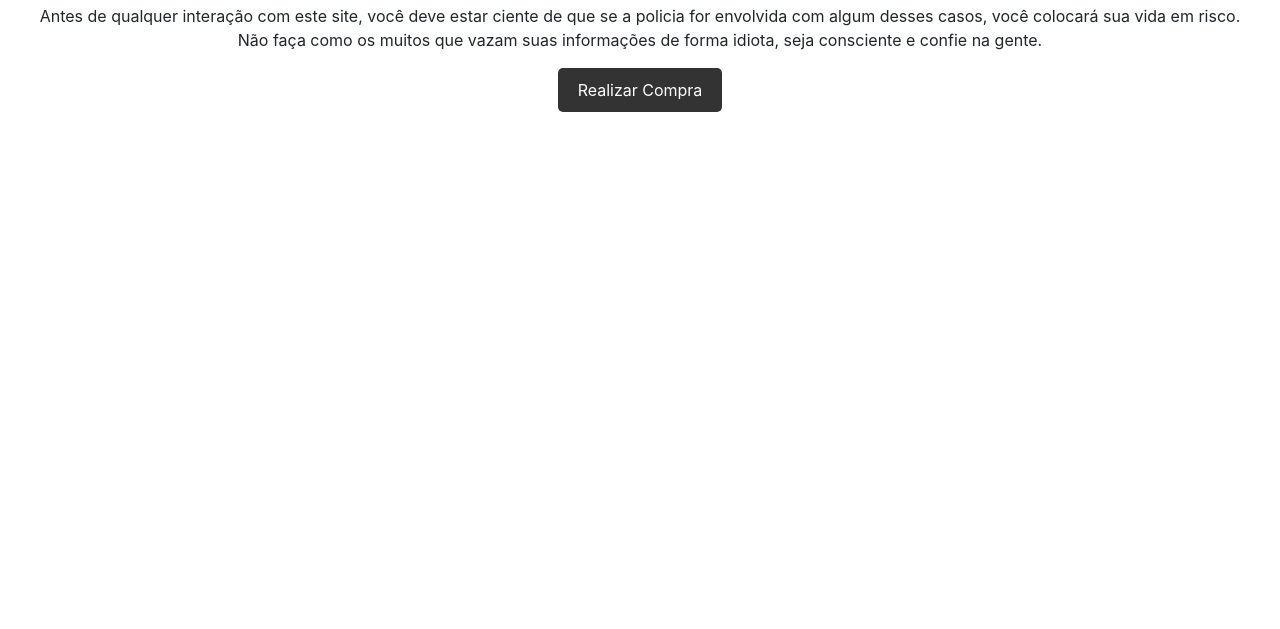
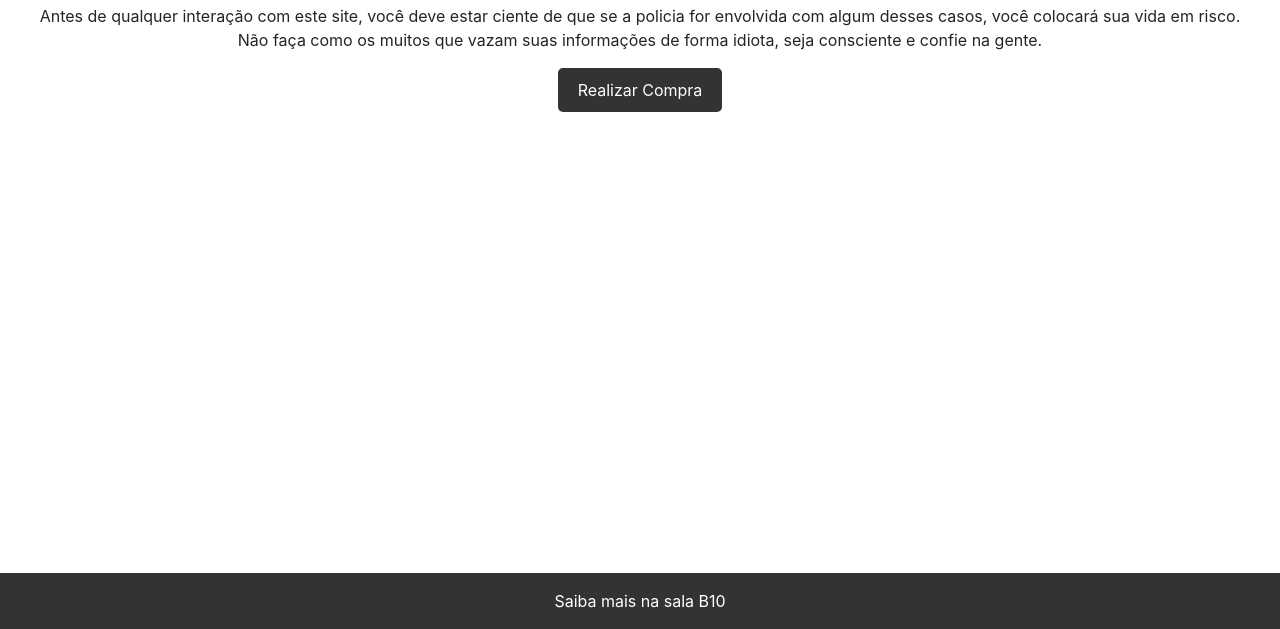
Before and after one commit to HeitorCoiimbra/Sala2, a plain HTML site: page index.html in a window 1280 px wide. Shown: the part 171-800 px from the top of the page. Drawn offline with Linux system fonts and the light colour scheme; a web font is replaced by a local one.

Commit message:
"Saiba mais na sala b10"

```diff
--- a/index.html
+++ b/index.html
@@ -33,6 +33,9 @@
         <button onclick="window.location.href='paginadecompras.html'">Realizar Compra</button>
 
     </main>
+    <div class="rodape">
+        Saiba mais na sala B10
+    </div>
 
     <script src="js/jquery-3.2.1.min.js"></script>
     <script src="js/popper.min.js"></script>
--- a/sala.css
+++ b/sala.css
@@ -3,6 +3,9 @@ body {
     background-color: #f4f4f4;
     margin: 0;
     padding: 0;
+    display: flex;
+    flex-direction: column;
+    min-height: 100vh;
 }
 header {
     background-color: #333;
@@ -12,6 +15,7 @@ header {
     box-shadow: 0 4px 8px rgba(0, 0, 0, 0.1);
 }
 main {
+    flex: 1;
     padding: 2rem;
     text-align: center;
 }
@@ -110,3 +114,10 @@ input {
 .cent {
     text-align: center;
 }
+.rodape{
+    background-color: #333;
+    color: #fff;
+    padding: 1rem;
+    text-align: center;
+    box-shadow: 0 4px 8px rgba(0, 0, 0, 0.1);
+}
```
Also changed, not shown: Comprar.html (+4 -0 lines), paginadecompras.html (+4 -0 lines).
